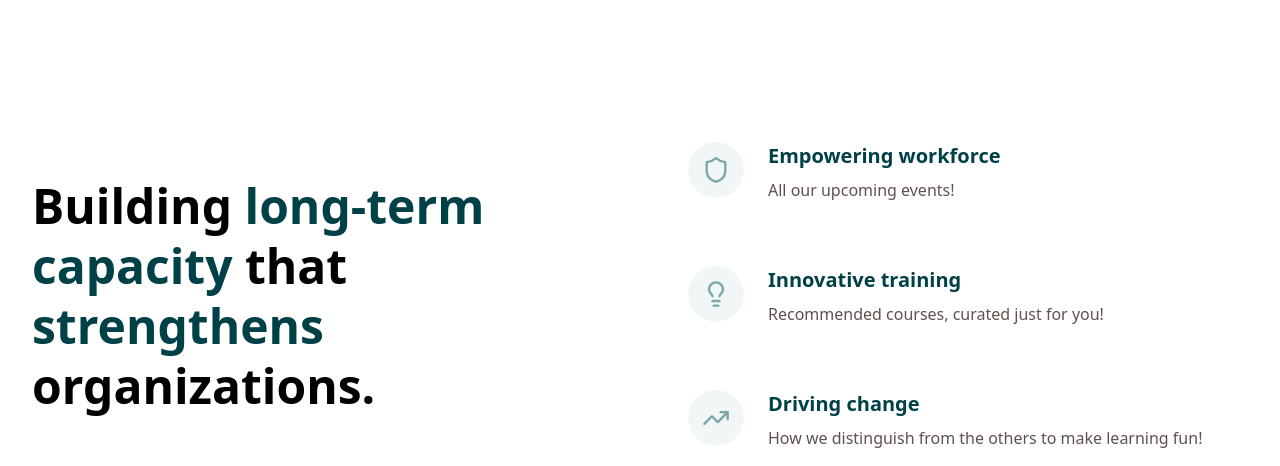
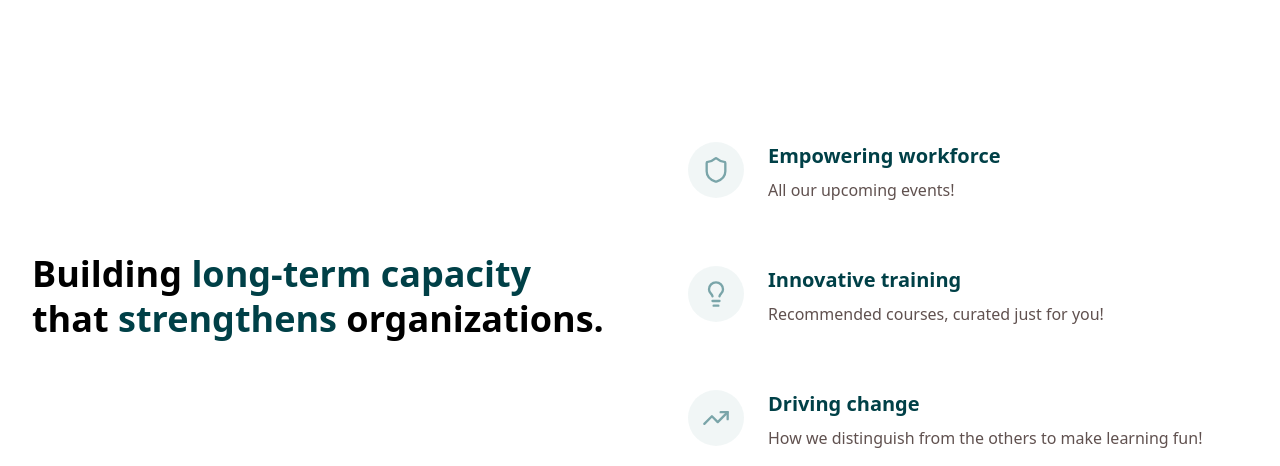
Before and after one commit to saran-adhikari/iccd, a Next.js app: page / in a window 1280 px wide. Shown: the part 747-1213 px from the top of the page. Built offline with nearby package versions, Linux system fonts and the light colour scheme.

Commit message:
minor changes

```diff
--- a/src/app-components/core-values.tsx
+++ b/src/app-components/core-values.tsx
@@ -24,7 +24,7 @@ export function CoreValues({ items = defaultItems }: { items?: ValueItem[] }) {
         <div className="grid md:grid-cols-2 gap-16 items-center">
           {/* LEFT side heading */}
           <div>
-            <h2 className="text-4xl md:text-5xl font-extrabold text-black leading-tight">
+            <h2 className="text-4xl md:text-4xl font-extrabold text-black leading-tight">
               Building <span className="text-primary">long-term capacity</span> that{" "}
               <span className="text-primary">strengthens</span> organizations.
             </h2>
--- a/src/app-components/hero-section.tsx
+++ b/src/app-components/hero-section.tsx
@@ -67,7 +67,7 @@ export function HeroSection() {
             <div className="w-full mx-auto lg:w-[520px] xl:w-[560px]">
               <div className="rounded-2xl">
                 <img
-                  src="https://i.pinimg.com/1200x/82/75/ea/8275ea5e8c59e1f95401a6bd72566d41.jpg"
+                  src="https://i.pinimg.com/736x/68/ff/99/68ff994ce11ed575e0d0f9202e79d5a3.jpg"
                   alt="Professional financial training environment"
                   className="block w-full h-[300px] sm:h-[340px] md:h-[380px] lg:h-[420px] object-cover"
                 />
```
